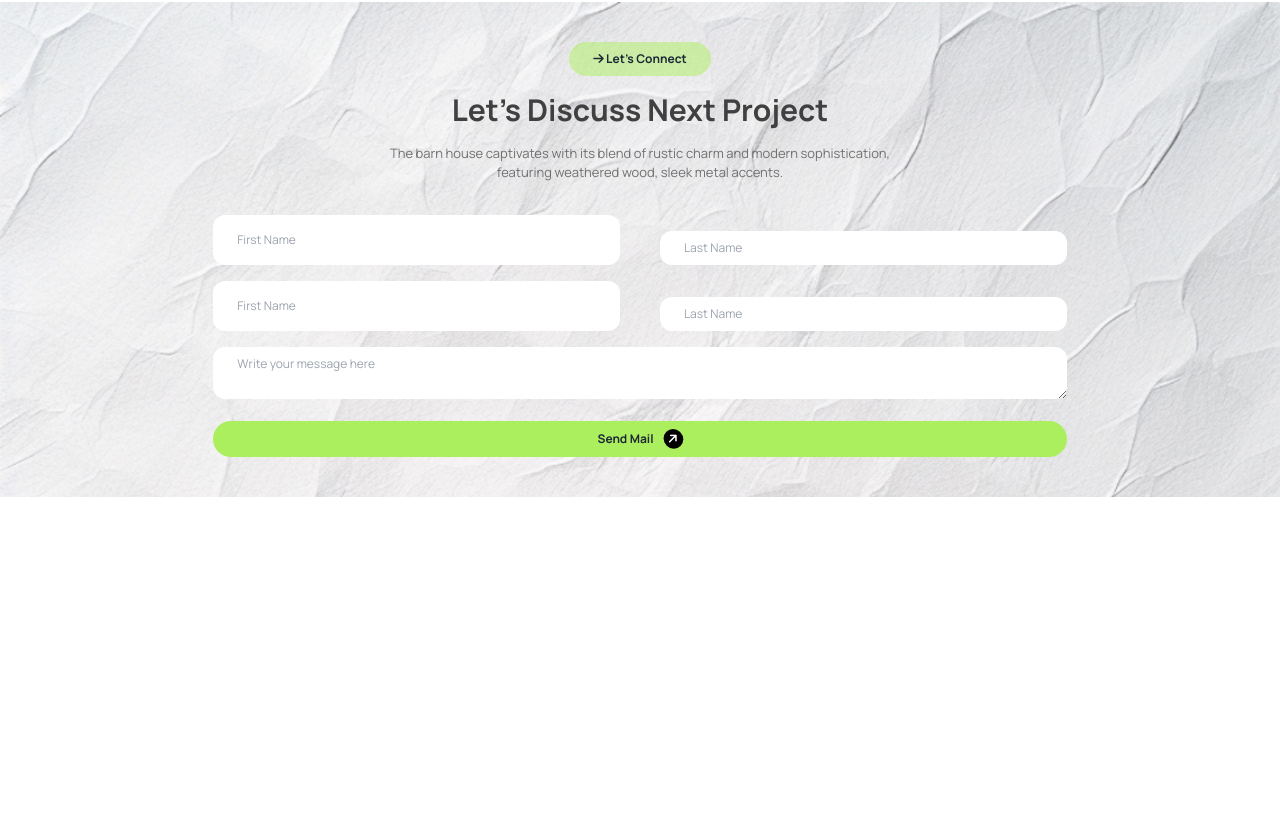
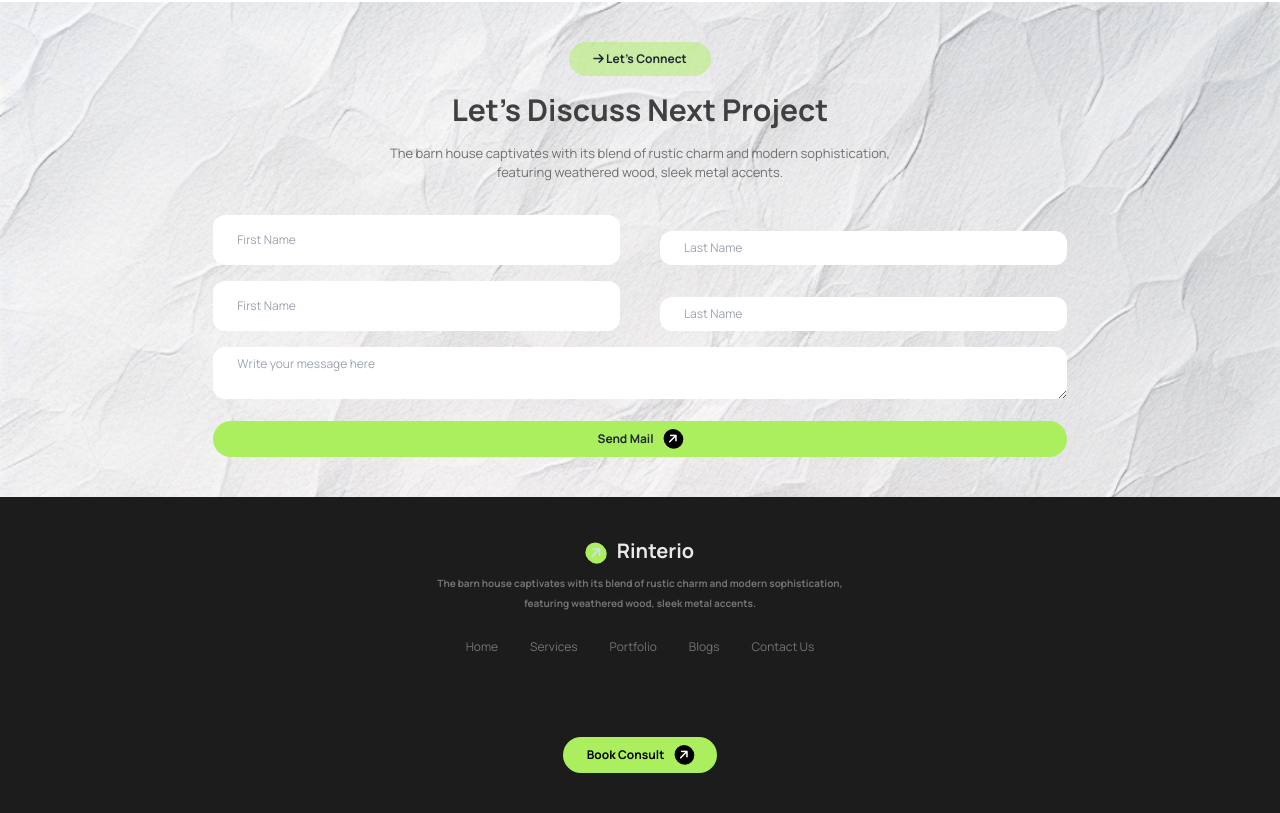
Before and after one commit to Nazmul4d/My-Third-Assingment, a plain HTML site: page index.html in a window 1280 px wide. Shown: the part 2511-3324 px from the top of the page. Before the commit the page ends 3008 px from the top, so only its background shows below. Drawn offline with nearby package versions, Linux system fonts and the light colour scheme.

Commit message:
added footer section

```diff
--- a/index.html
+++ b/index.html
@@ -273,6 +273,7 @@
                         Send Mail
                         <i class="fa-solid fa-arrow-right -rotate-45 rounded-full p-1 bg-black text-white ml-2"></i>
                       </button>
+                    </div>
                   </button>
 
                 </div>
@@ -280,7 +281,38 @@
               <!-- discuss next project start -->
 
           </main>
-          <footer></footer>
+          <!-- footer section start -->
+          <footer>
+            <footer class="footer footer-center bg-[#1C1C1C] text-primary-content p-10">
+              <aside>
+                <h1><i class="fa-solid fa-arrow-right rounded-full color-primary p-1 -rotate-45"></i>
+                  <a class="text-xl text-[#E9E9E9] font-bold ml-2">Rinterio</a></h1>
+                <p class="font-bold text-[10px] text-[#737373]">
+                  The barn house captivates with its blend of rustic charm and modern sophistication,
+                   <br>
+                  featuring weathered wood, sleek metal accents.
+                </p>
+                <ul class="menu menu-horizontal px-1 text-[12px] text-[#737373]">
+                  <li><a>Home</a></li>
+                  <li><a>Services</a></li>
+                  <li><a>Portfolio</a></li>
+                  <li><a>Blogs</a></li>
+                  <li><a>Contact Us</a></li>
+                </ul>
+              </aside>
+              <nav>
+                <button>
+                  <div class="justify-center text-center">
+                    <button class=" w-full text-[12px] text-black font-bold color-primary px-6 py-2 rounded-3xl mt-4">
+                      Book Consult
+                      <i class="fa-solid fa-arrow-right -rotate-45 rounded-full p-1 bg-black ml-2 text-white"></i>
+                    </button>
+                  </div>
+                </button>
+              </nav>
+            </footer>
+          </footer>
+          <!-- footer section end-->
 
 </body>
 </html>
```
